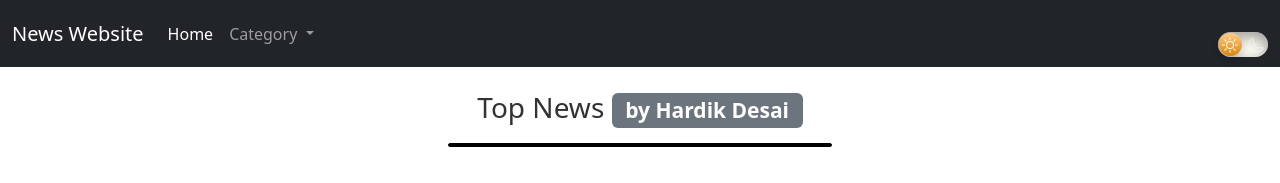
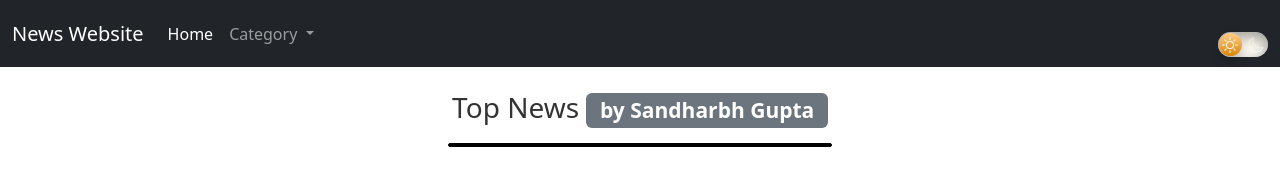
Before and after one commit to SandharbhGupta/News-Website, a plain HTML site: page index.html in a window 1280 px wide. Shown: the top 183 px of the page. Drawn offline with nearby package versions, Linux system fonts and the light colour scheme; no server answers.

Commit message:
Update index.html

```diff
--- a/index.html
+++ b/index.html
@@ -100,7 +100,7 @@
   <!-- This is basic header of website -->
   <div class="head container">
     <h3>
-      Top News <span class="badge text-bg-secondary">by Hardik Desai</span>
+      Top News <span class="badge text-bg-secondary">by Sandharbh Gupta</span>
     </h3>
     <span class="line"></span>
   </div>
```
